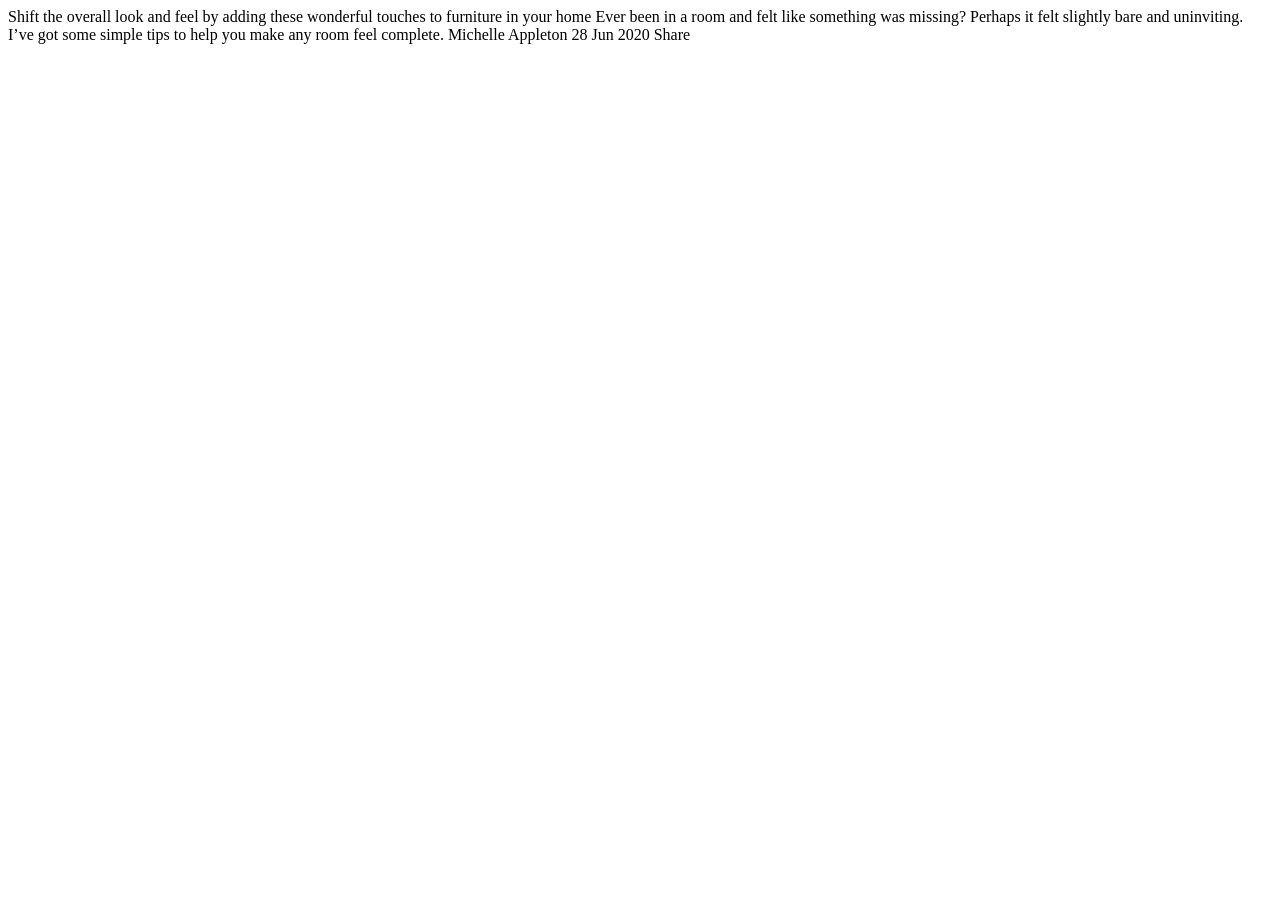
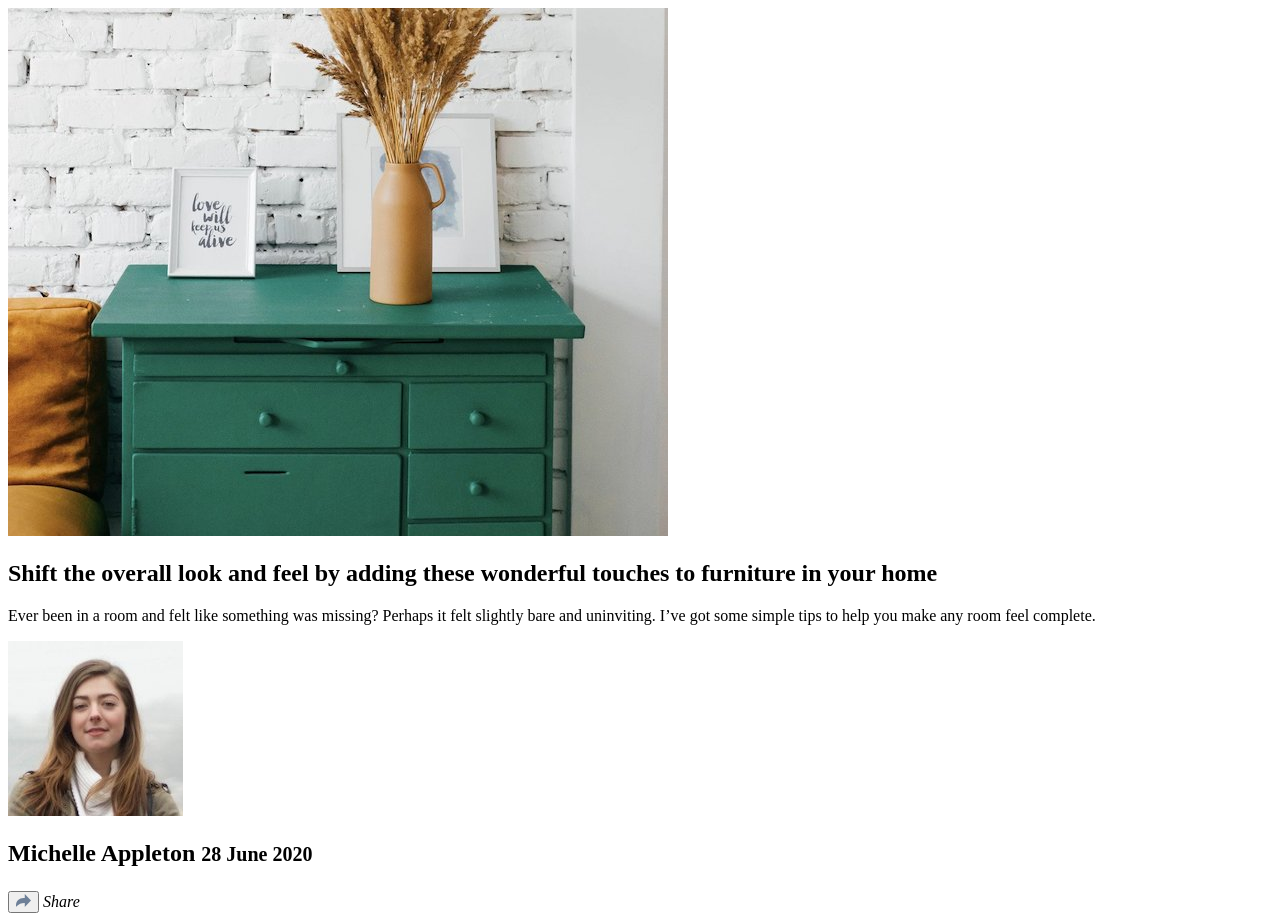
Before and after one commit to pilatech/article-preview-component, a plain HTML site: page index.html in a window 1280 px wide. Before the commit the page ends 800 px from the top, so only its background shows below. Drawn offline with Linux system fonts and the light colour scheme.

Commit message:
completed markup

```diff
--- a/index.html
+++ b/index.html
@@ -11,17 +11,28 @@
 
 </head>
 <body>
-
-  Shift the overall look and feel by adding these wonderful
-  touches to furniture in your home
-
-  Ever been in a room and felt like something was missing? Perhaps
-  it felt slightly bare and uninviting. I’ve got some simple tips
-  to help you make any room feel complete.
-
-  Michelle Appleton
-  28 Jun 2020
-
-  Share
+ <article class="article">
+  <img src="images/drawers.jpg" alt="chest of drawers" class="article__thumbnail">
+  <h2 class="article__title">Shift the overall look and feel by adding these wonderful touches to furniture in your home</h2>
+  <p class="article__exerpt">
+   Ever been in a room and felt like something was missing? Perhaps it felt slightly bare and uninviting. I’ve got some simple tips to help you make any room feel complete.
+  </p>
+  <footer class="article__meta">
+    <section class="article__author">
+     <img src="images/avatar-michelle.jpg" alt="Michelle Appleton" class="article__avatar">
+     <h2 class="article__author-title">
+      Michelle Appleton
+      <small class="article__date">28 June 2020</small>
+     </h2>
+    </section>
+    <button class="btn"><img src="images/icon-share.svg" alt="share icon" class="btn__icon"></button>
+    <i class="widget">
+     Share
+     <img src="images/icon-facebook.svg" alt="facebook" class="widget__social-icon">
+     <img src="images/icon-twitter.svg" alt="twitter" class="widget__social-icon">
+     <img src="images/icon-pinterest.svg" alt="pintrest" class="widget__social-icon">
+    </i>
+  </footer>
+ </article>
 </body>
 </html>
```
